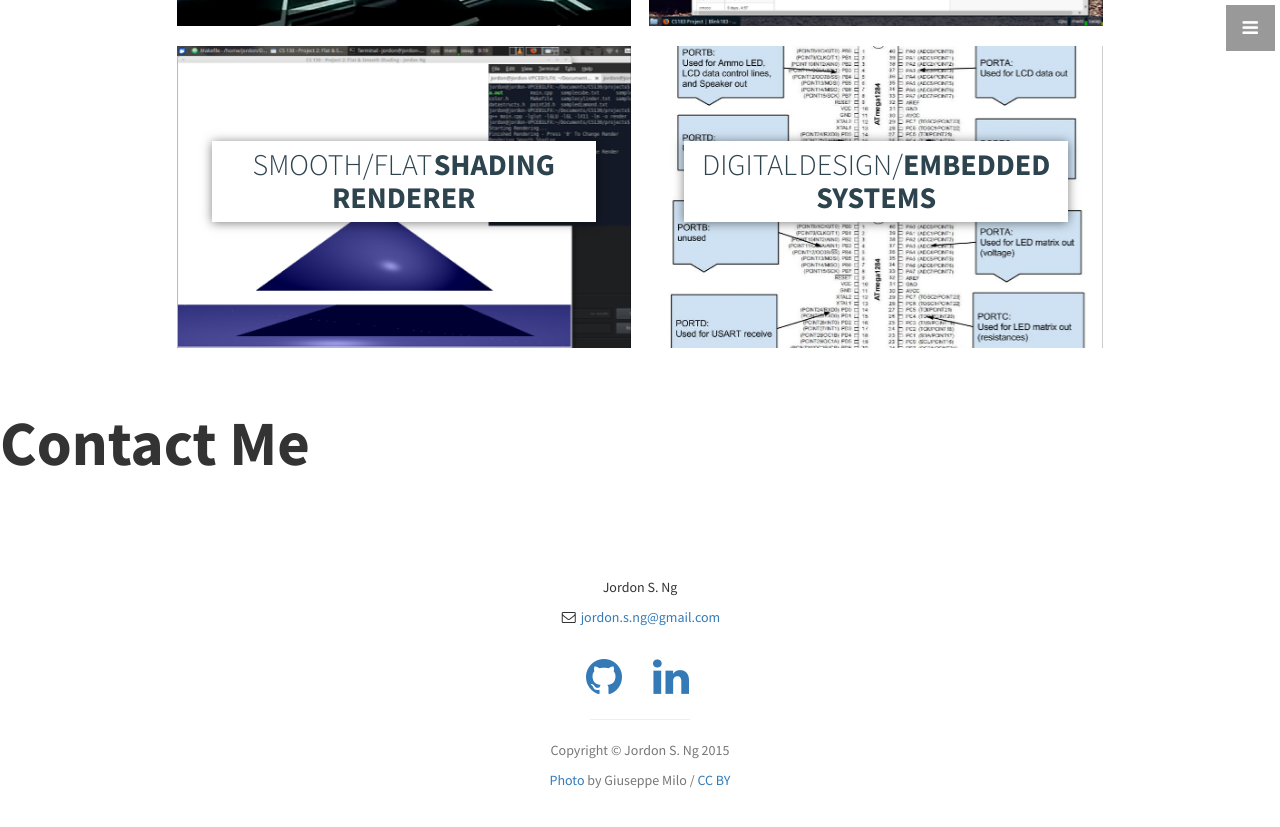
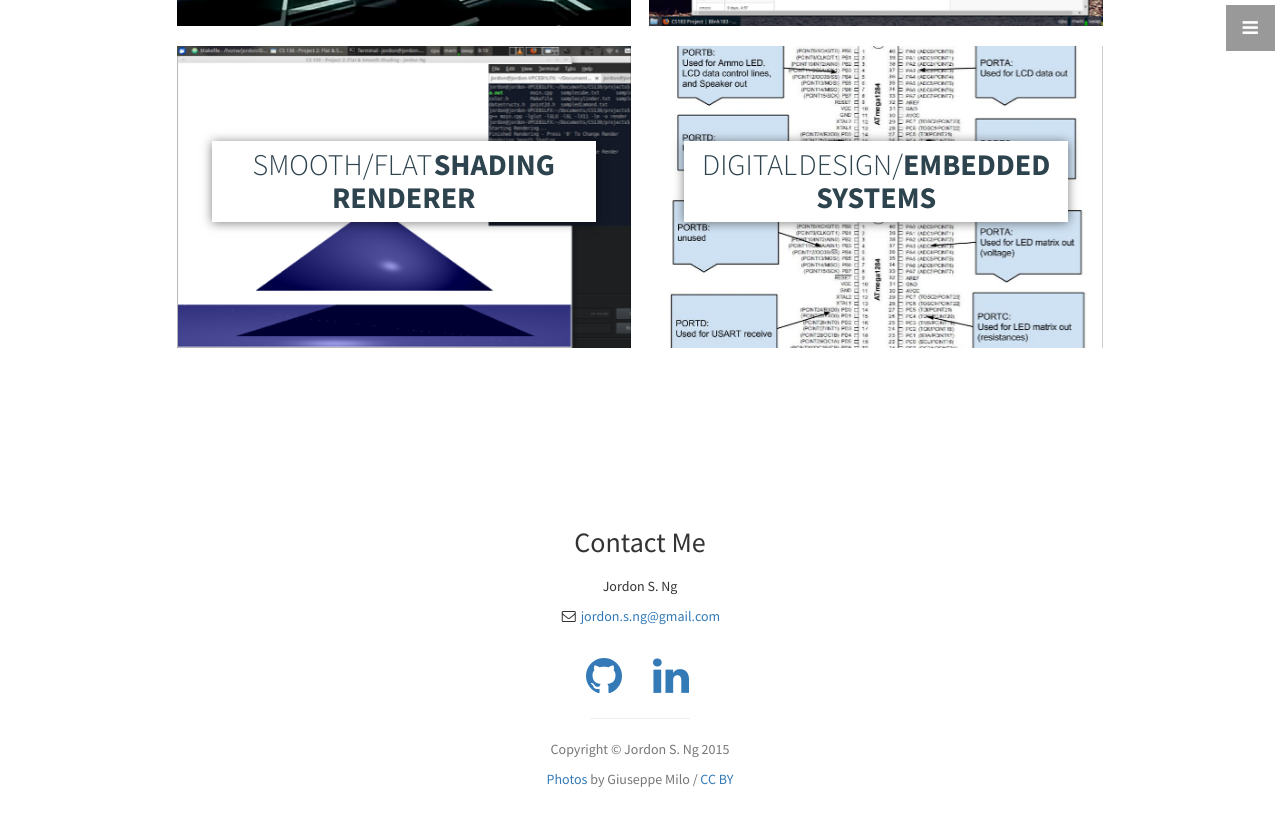
Before and after one commit to jsng0/jsng0.github.io, a Jekyll site: the page index.html, which Jekyll copies as it is, in a window 1280 px wide and 900 px high, scrolled down 2247 px. Shown: the top 827 px of the window. Built offline with Jekyll 4.4.1, drawn with Linux system fonts in a browser that asks for light colours; comment, search, counter and statistics services are not loaded.

Commit message:
changed photo for portolio

```diff
--- a/index.html
+++ b/index.html
@@ -159,17 +159,12 @@
 
     <!-- Contact -->
     <section id="contact" class="contact">
-        <!-- Callout -->
-        <aside class="contact">
-            <div class="text-vertical-center">
-                <h1>Contact Me</h1>
-            </div>
-        </aside>
         <!-- Footer -->
         <footer>
             <div class="container">
                 <div class="row">
                     <div class="col-lg-10 col-lg-offset-1 text-center">
+                        <h1>Contact Me</h1>
                         <p>Jordon S. Ng</p>
                         <ul class="list-unstyled">
                             <li><i class="fa fa-envelope-o fa-fw"></i>  <a href="mailto:jordon.s.ng@gmail.com">jordon.s.ng@gmail.com</a>
@@ -187,7 +182,7 @@
                         <hr class="small">
                         <p class="text-muted">Copyright &copy; Jordon S. Ng 2015</p>
                         <p class="text-muted">
-                            <a href="https://www.flickr.com/photos/giuseppemilo/15572252289">Photo</a> by Giuseppe Milo /
+                            <a href="https://www.flickr.com/search/?w=87690240@N03&q=san%20francisco">Photos</a> by Giuseppe Milo /
                             <a href="http://creativecommons.org/licenses/by/2.0/">CC BY</a>
                         </p>
                     </div>
```
Also changed, not shown: img/callout.jpg (deleted), img/callout.png (renamed from img/contact.png).
